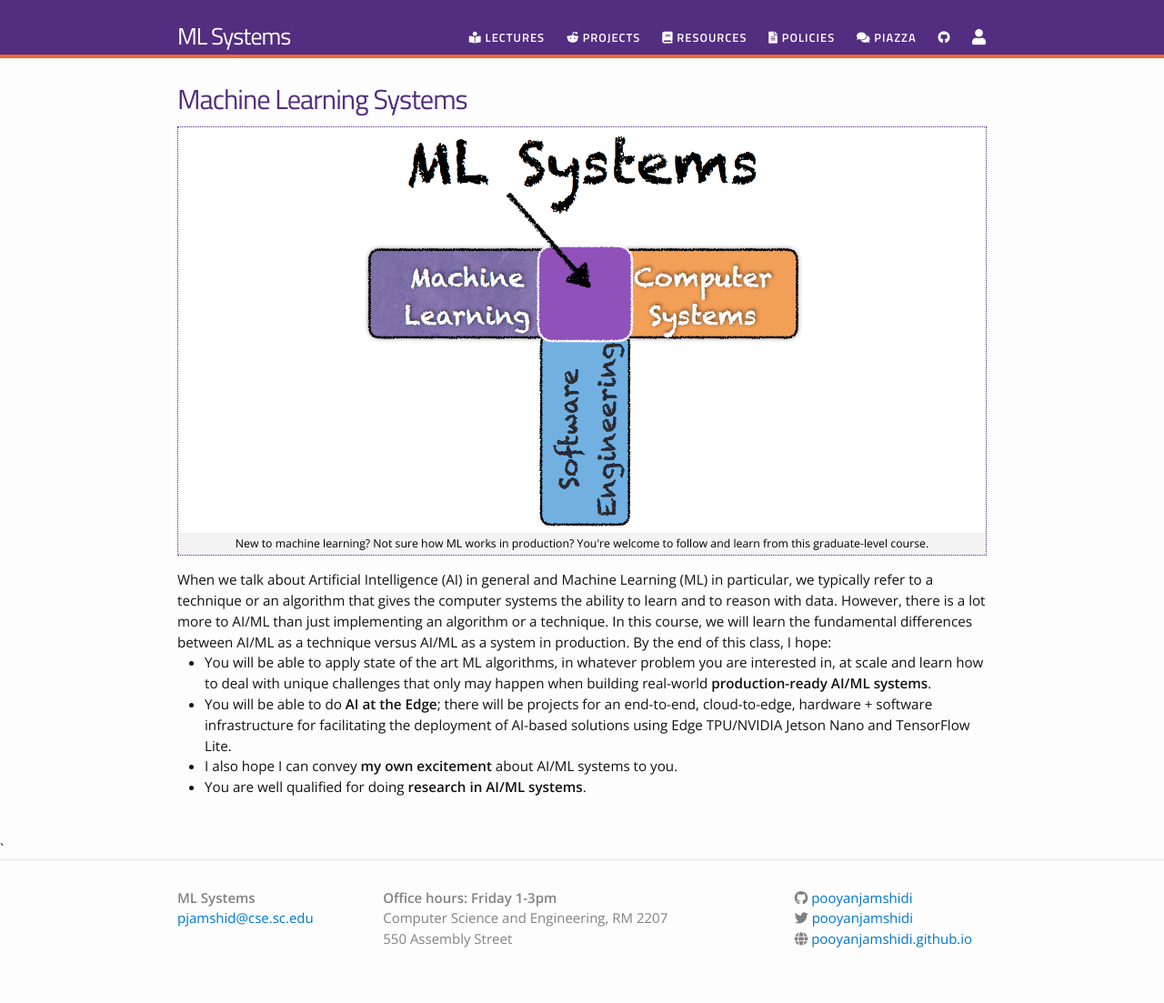
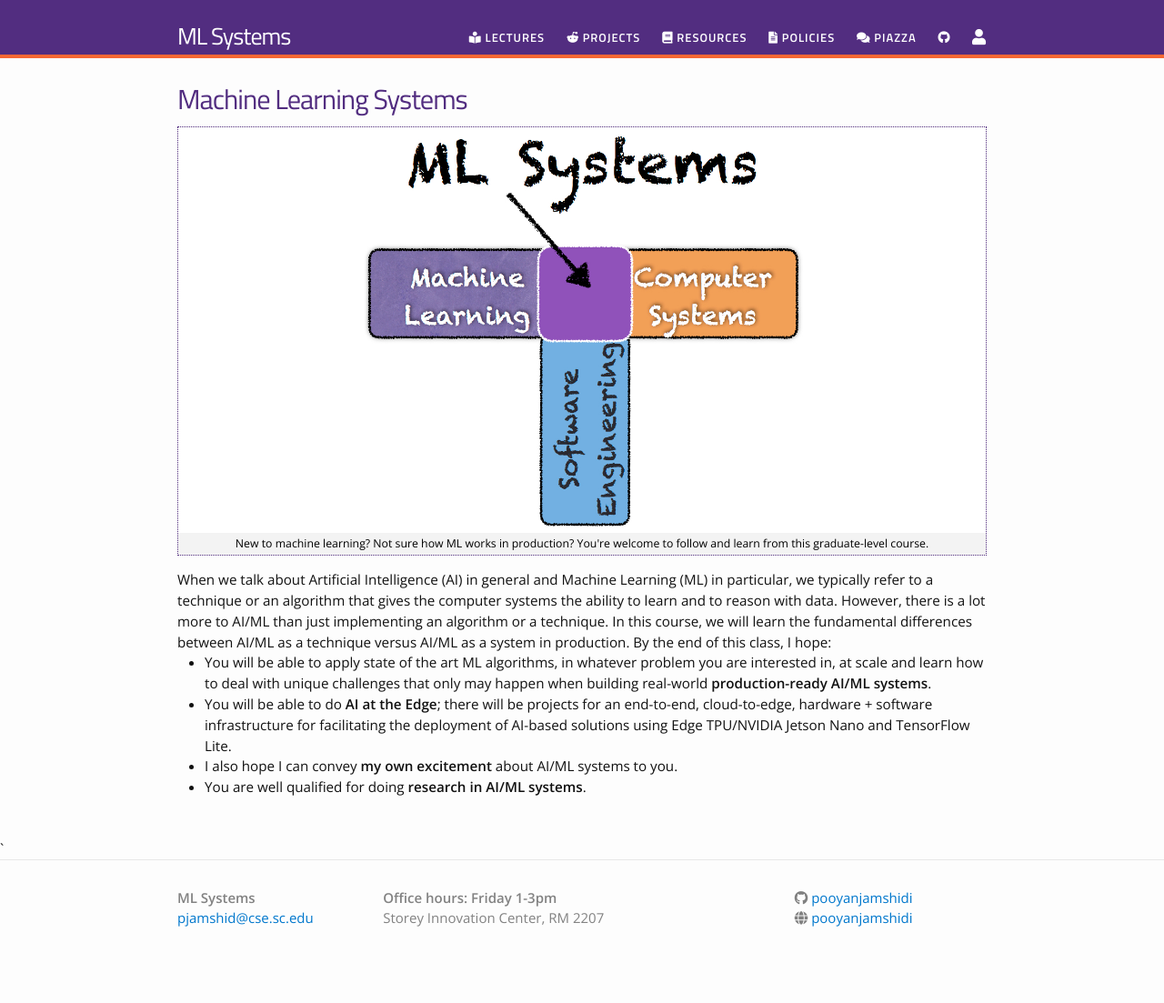
Before and after one commit to pooyanjamshidi/mls, a Jekyll site: the page built from index.html, in a window 1280 px wide. Shown: the whole page at 91% size. Built offline with Jekyll 4.4.1, drawn with Linux system fonts in a browser that asks for light colours; nearby versions of some CDN libraries; after the commit the page ends 1081 px from its top, so only the background shows below that.

Commit message:
few updates

```diff
--- a/_includes/footer.html
+++ b/_includes/footer.html
@@ -18,8 +18,7 @@
 
          <p class="text">
 		<strong>Office hours: {{ site.office_hours }}</strong> <br />
-    Computer Science and Engineering, RM 2207<br />
-		550 Assembly Street<br /></p> <!-- {{ site.description }} -->
+    Storey Innovation Center, RM 2207</p> <!-- {{ site.description }} -->
       </div>
 
       <div class="footer-col  footer-col-3">
@@ -34,13 +33,13 @@
   </li>
 {% endif %}
 
-          {% if site.twitter_username %}
+<!--           {% if site.twitter_username %}
   <li>
     <a href="https://twitter.com/{{ site.twitter_username }}">
       <i class="fab fa-twitter" style="color:gray"></i> {{ site.twitter_username }}
     </a>
   </li>
-{% endif %}
+{% endif %} -->
 
           {% if site.google_scholar_id %}
   <li>
@@ -61,7 +60,7 @@
           {% if site.authorurl %}
   <li>
     <a href="{{site.authorurl}}">
-      <i class="fas fa-globe" style="color:gray"></i> {{site.authorurl  | remove: "https://" | remove: "http://" | remove: "www."}}
+      <i class="fas fa-globe" style="color:gray"></i> {{site.authorurl  | remove: "https://" | remove: "http://" | remove: "www." | remove: ".github.io"}}
     </a>
   </li>
 {% endif %}
--- a/_includes/header.html
+++ b/_includes/header.html
@@ -15,7 +15,7 @@
         </svg>
       </a>
 
-    <div class="trigger"><h1>Main Navigation</h1>
+    <!-- <div class="trigger"><h1>Main Navigation</h1> -->
 
  {% include nav.html  %}
 
```
